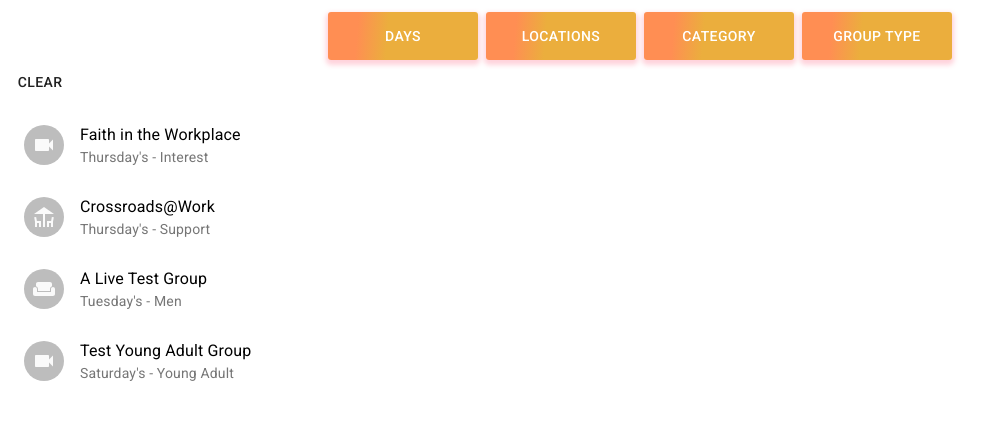
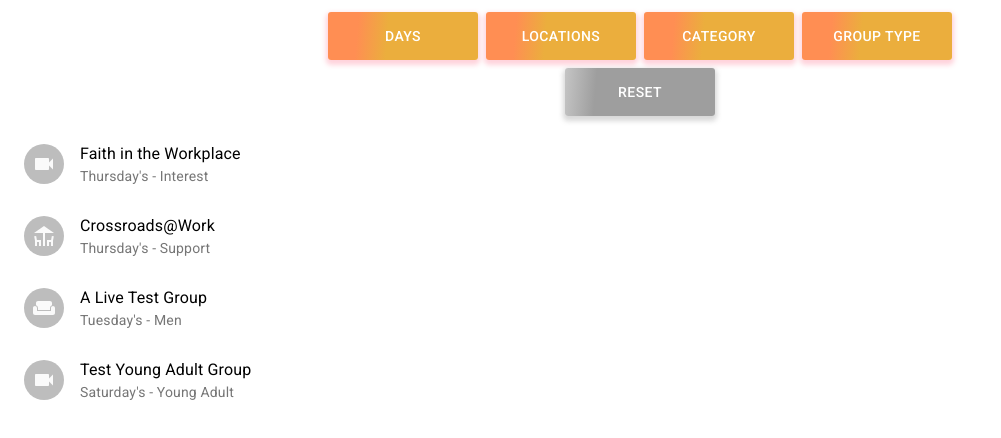
Before and after one commit to crossroads-mn/crgroups-react-client, a React app in the folder client/: page / in a window 1280 px wide. Shown: the top 438 px of the page, without its empty margins (0-1001 px from the left). Built offline with nearby package versions, Linux system fonts and the light colour scheme.

Commit message:
Button layout with grids

```diff
--- a/client/src/App.tsx
+++ b/client/src/App.tsx
@@ -11,6 +11,7 @@ import CloseIcon from '@material-ui/icons/Close';
 import DayFilterDialog from './DayFilterDialog';
 import GroupListItem from './GroupListItem';
 import FilterButton from './FilterButton';
+import ResetButton from './ResetButton';
 import CampusFilterDialog from './CampusFilterDialog';
 import CategoryFilterDialog from './CategoryFilterDialog';
 import GroupTypeFilterDialog from './GroupTypeFilterDialog';
@@ -112,7 +113,9 @@ const App = (props: AppProps) => {
                 <FilterButton title={'Category'} onClick={handleFilterClick} />
                 <FilterButton title={'Group Type'} onClick={handleFilterClick} />
             </Grid>
-            <Button onClick={handleFilterClear}>Clear</Button>
+            <Grid container direction="row" justify="center" alignItems="center">
+                <ResetButton title={'Reset'} onClick={handleFilterClear} />
+            </Grid>
             <List>
                 { listItems }
             </List>
--- /dev/null
+++ b/client/src/ResetButton.tsx
@@ -0,0 +1,29 @@
+import * as React from 'react';
+import Button from '@material-ui/core/Button';
+import { makeStyles } from '@material-ui/core/styles';
+
+const useStyles = makeStyles({
+    clear: {
+        background: 'linear-gradient(95deg, #c5c5c5 0%, #9e9e9e 21%)',
+        border: 0,
+        borderRadius: 3,
+        boxShadow: '0 3px 5px 2px rgb(125 125 125 / 30%)',
+        color: 'white',
+        height: 48,
+        padding: '0 30px',
+        margin: '4px',
+        width: '150px'
+    }
+})
+
+const ResetButton = (props: { title: string, onClick: () => void }) => {
+    const classes = useStyles();
+
+    const handleClick = () => {
+        props.onClick();
+    }
+
+    return (<Button className={classes.clear} onClick={handleClick}>{props.title}</Button>);
+}
+
+export default ResetButton;
```
Also changed, not shown: client/src/FilterButton.tsx (line endings or trailing spaces).
